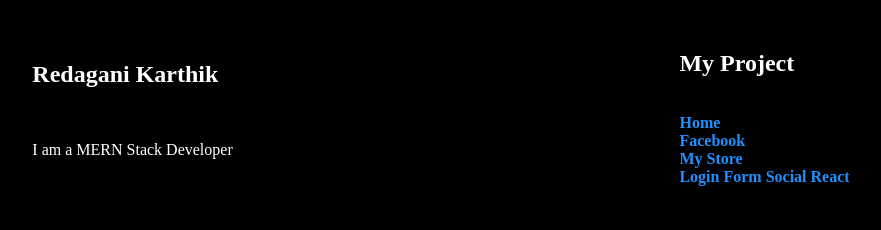
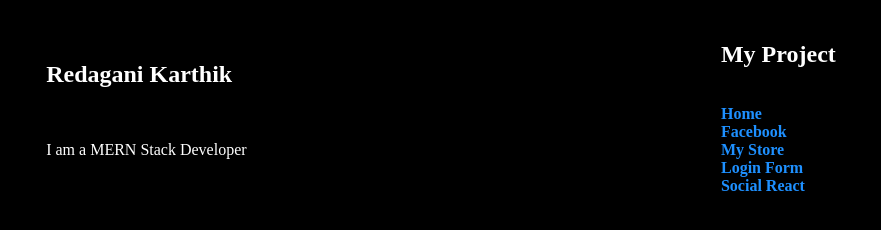
Before and after one commit to Karthikredagani/karthikredagani.github.io, a plain HTML site: page Git/index.html in a window 1280 px wide. Shown: the whole page, without its empty margins (199-1080 px from the left). Drawn offline with Linux system fonts and the light colour scheme.

Commit message:
Update index.html

```diff
--- a/Git/index.html
+++ b/Git/index.html
@@ -34,7 +34,7 @@
     <a href="#">Home</a><br>
     <a href="https://karthikredagani.github.io/Git/scriptfolder/index.html">Facebook</a><br>
     <a href="https://karthikredagani.github.io/ecomm-react/">My Store</a><br>
-        <a href="https://karthikredagani.github.io/myapp/">Login Form</a>
+        <a href="https://karthikredagani.github.io/myapp/">Login Form</a><br>
          <a href="https://karthikredagani.github.io/social-react/">Social React</a>
         </div>
         </div>
```
